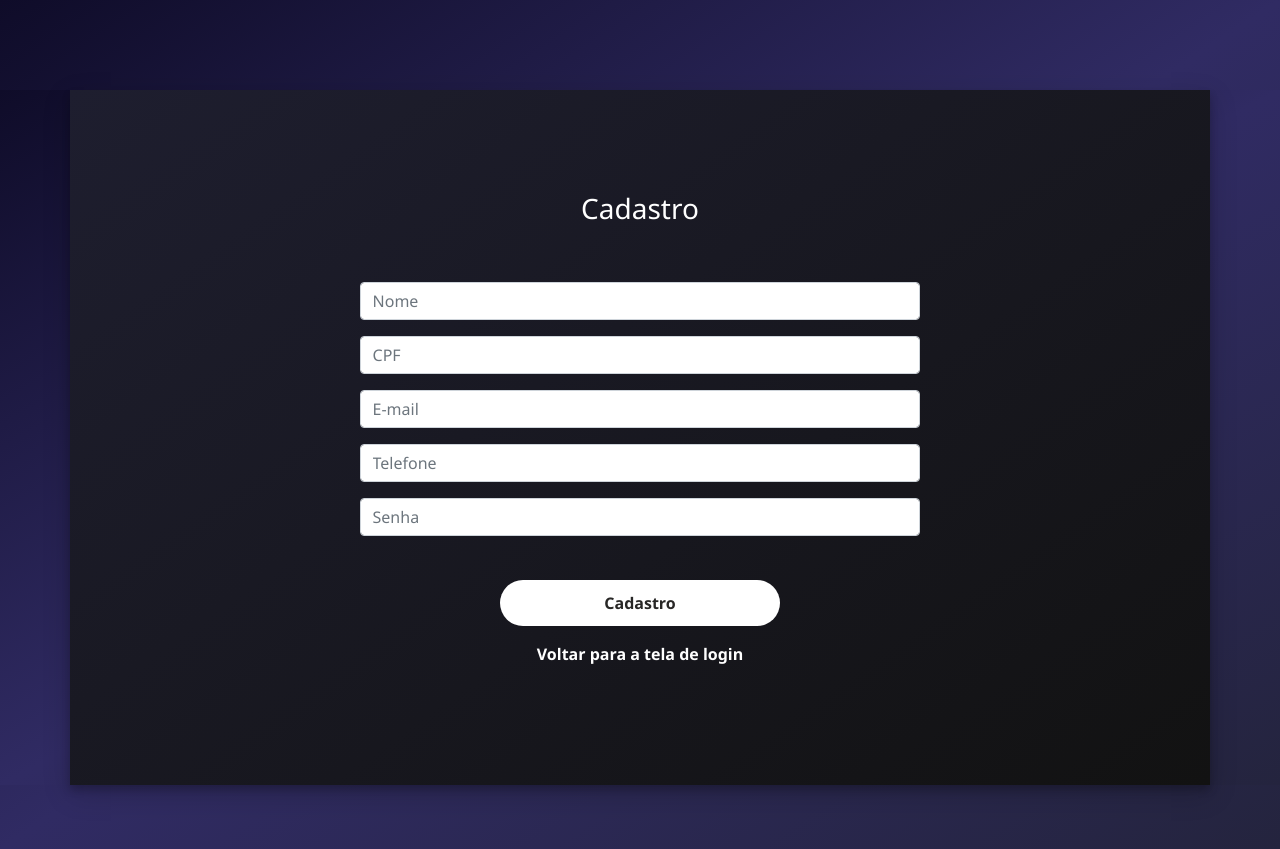
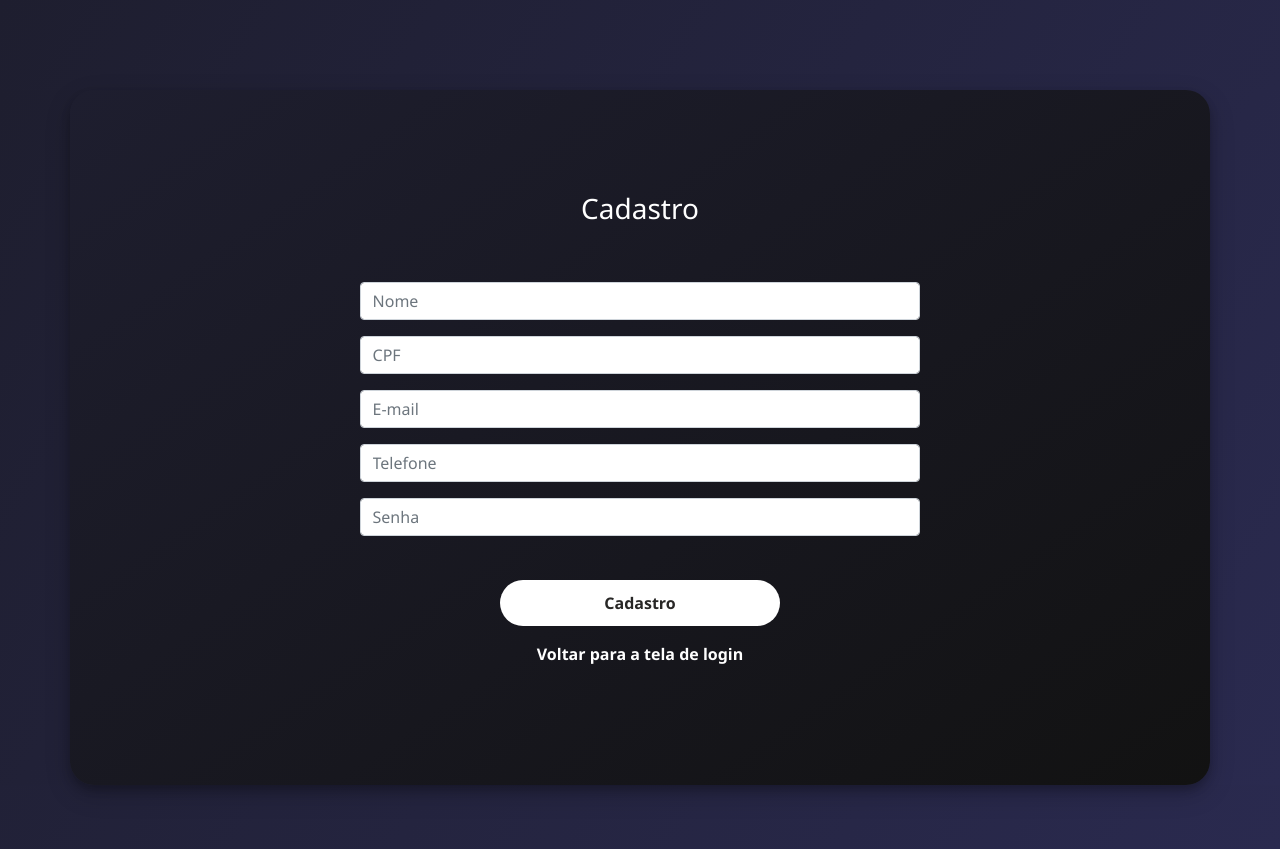
Before and after one commit to EduardoCansian/Playnium, a PHP site: page /html/cadastro.html in a window 1280 px wide. Run offline with PHP 8.4, Linux system fonts and the light colour scheme.

Commit message:
alterações mínimas

```diff
--- a/css/login-style.css
+++ b/css/login-style.css
@@ -3,6 +3,7 @@ html, body{
   font-family: 'Segoe UI', sans-serif;
   margin: 0;
   padding: 0;
+  background: linear-gradient(120deg, #1e1e2f, #2a2a4f);
 }
 
 /* Estilos gerais para o container de login */
@@ -85,7 +86,14 @@ html, body{
     padding: 9%;
     background: linear-gradient(145deg, #1e1e2f, #121212);
     box-shadow: 0 5px 8px 0 rgba(0, 0, 0, 0.2), 0 9px 26px 0 rgba(0, 0, 0, 0.19);
+    border-radius: 1.5rem;
 }
+
+.icon-top {
+    font-size: 48px;
+    color: #fff;
+    margin-bottom: 10px;
+  }
 
 .login-form-cadastro h3 {
     text-align: center;
@@ -131,6 +139,8 @@ html, body{
     font-weight: 600;
 }
 
+
+
 @media (max-width: 768px) {
     .container {
       flex-direction: column;
--- a/html/cadastro.html
+++ b/html/cadastro.html
@@ -17,7 +17,7 @@
     <div class="container cadastro-container">
         <div class="row">
             <div class="col-12 login-form-cadastro">
-
+                <i class="fa fa-user-circle icon-top"></i>
                 <h3>Cadastro</h3>
 
                 <div class="form-group form-group-cadastro">
@@ -49,8 +49,6 @@
                     <a href="index.html" class="btnForgetPwd">Voltar para a tela de login</a>
                 </div>
 
-
-
             </div>
         </div>
     </div>
```
Also changed, not shown: index.html (+3 -13 lines), js/formValidator.js (+16 -0 lines).
